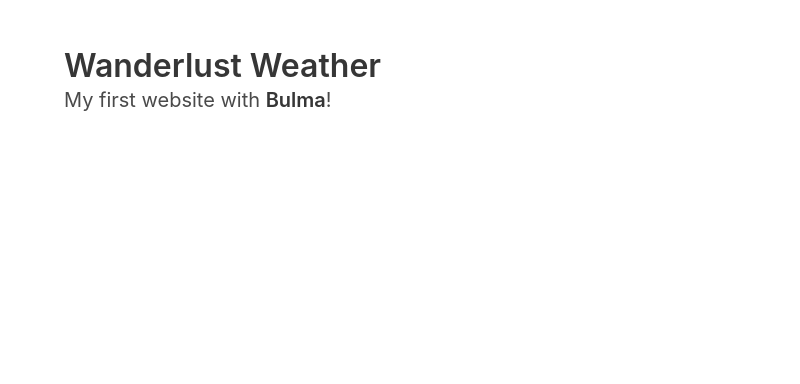
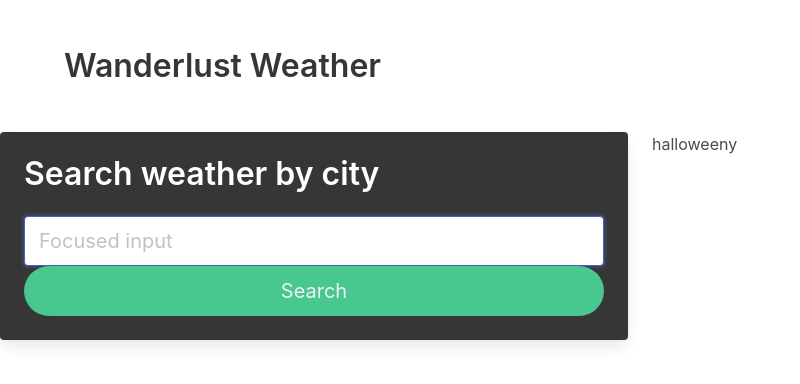
Before and after one commit to izztnkr/Wanderlust-Weather, a plain HTML site: page index.html in a window 1280 px wide. Shown: the whole page, without its empty margins (0-800 px from the left). Drawn offline with nearby package versions, Linux system fonts and the light colour scheme; no server answers.

Commit message:
created form for search feature

```diff
--- a/index.html
+++ b/index.html
@@ -13,11 +13,24 @@
           <h1 class="title">
             Wanderlust Weather
           </h1>
-          <p class="subtitle">
-            My first website with <strong>Bulma</strong>!
-          </p>
         </div>
       </section>
+      <main class="columns">
+        <div class="column" id="left-column"$card-color:hsl(0, 0%, 100%)>
+            <div class="card has-background-dark">
+                <div class="card-content">
+                    <h3 class="title is-3 has-text-white">Search weather by city</h3>
+                    <div class="control">
+                        <input class="input is-focused is-medium" type="text" placeholder="Focused input">
+                        <button class="button is-success is-medium is-fullwidth is-rounded has-text-link-light">Search</button>
+                    </div>
+                </div>
+            </div>
+        </div>
+
+
+          <div class= "column" id="right-column">halloweeny</div>
+      </main>
       <script src="../Wanderlust-Weather/assets/js/homepage.js"></script>
 </body>
 </html>
```
